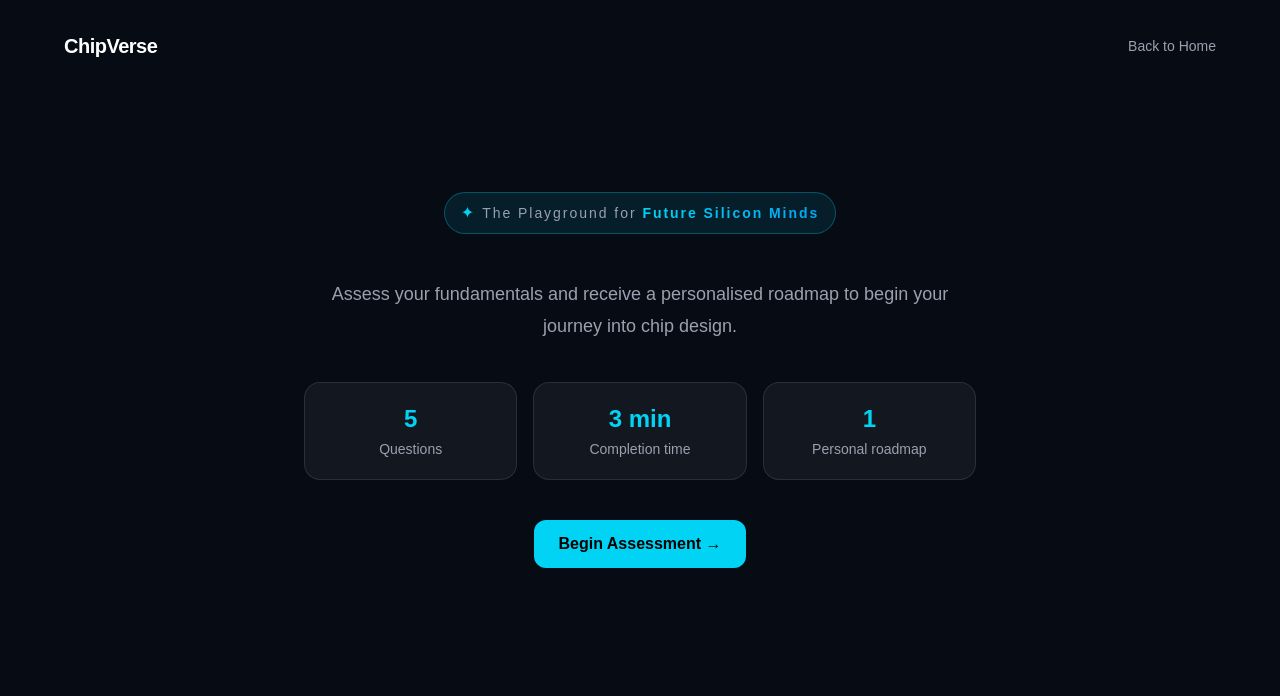
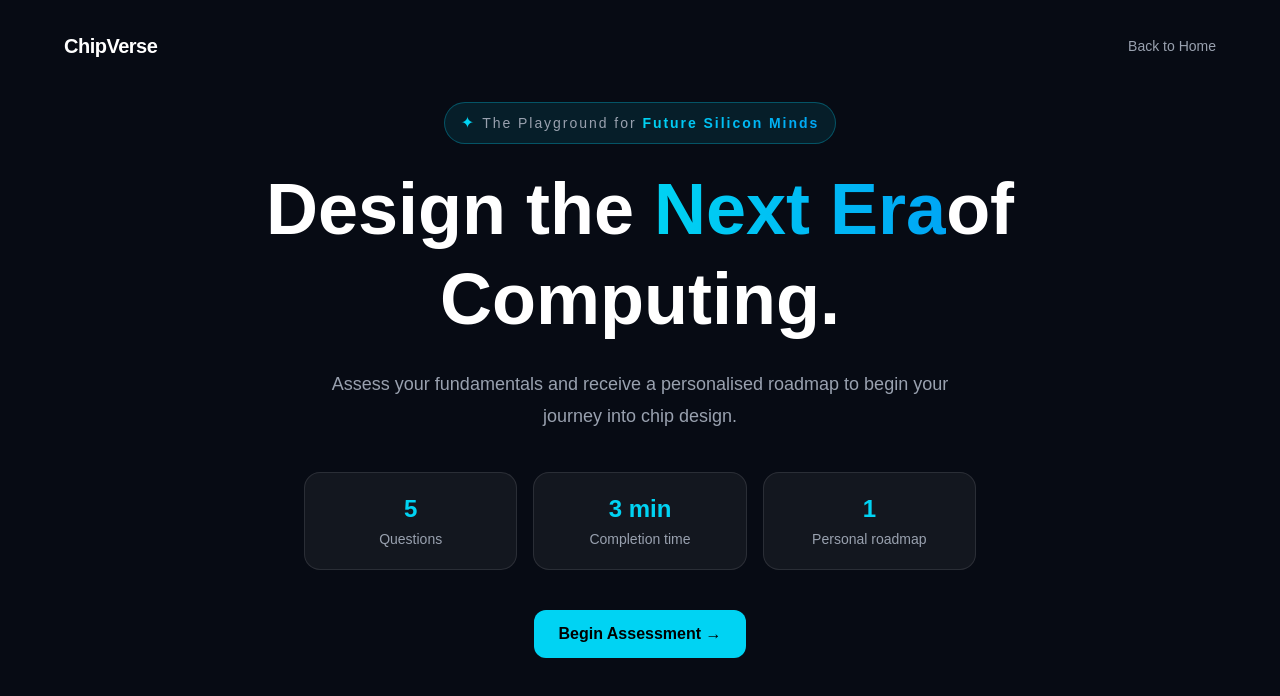
Before and after one commit to amoghakulkarni377/chipverse, a Next.js app: page / in a window 1280 px wide. Shown: the top 696 px of the page. Built offline with nearby package versions, Linux system fonts and the light colour scheme.

Commit message:
Update ChipVerse hero section

```diff
--- a/src/app/page.js
+++ b/src/app/page.js
@@ -132,6 +132,7 @@ export default function StartPage() {
    <div className="mb-5 inline-flex items-center gap-2 rounded-full border border-cyan-400/30 bg-cyan-400/10 px-4 py-2">
   <span className="text-cyan-400">✦</span>
 
+
   <p className="text-xs font-medium tracking-[0.14em] text-gray-400 sm:text-sm">
     The Playground for{" "}
     <span className="bg-gradient-to-r from-cyan-400 to-sky-500 bg-clip-text font-semibold text-transparent">
@@ -139,6 +140,13 @@ export default function StartPage() {
     </span>
   </p>
 </div>
+<h1 className="max-w-4xl text-center text-4xl font-bold leading-tight sm:text-6xl lg:text-7xl">
+  Design the{" "}
+  <span className="bg-gradient-to-r from-cyan-400 to-sky-500 bg-clip-text text-transparent">
+    Next Era
+  </span>{""}
+  of Computing.
+</h1>
 
     <p className="mt-5 max-w-2xl text-sm leading-6 text-gray-400 sm:mt-6 sm:text-base sm:leading-7 lg:text-lg lg:leading-8">
       Assess your fundamentals and receive a personalised roadmap
```
